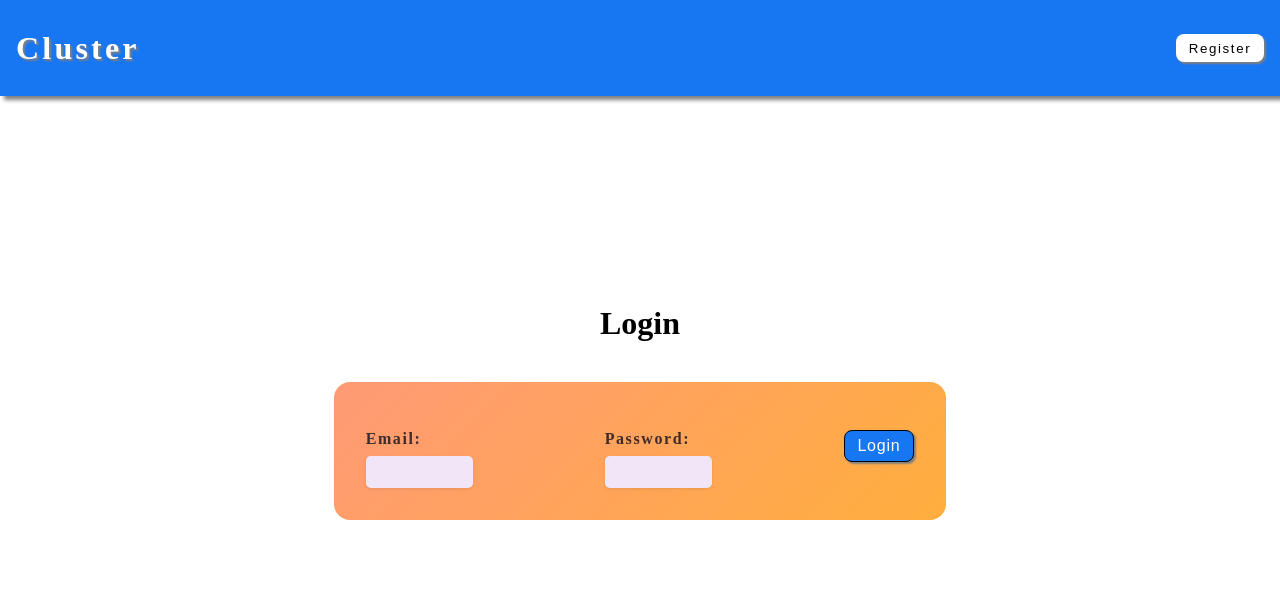
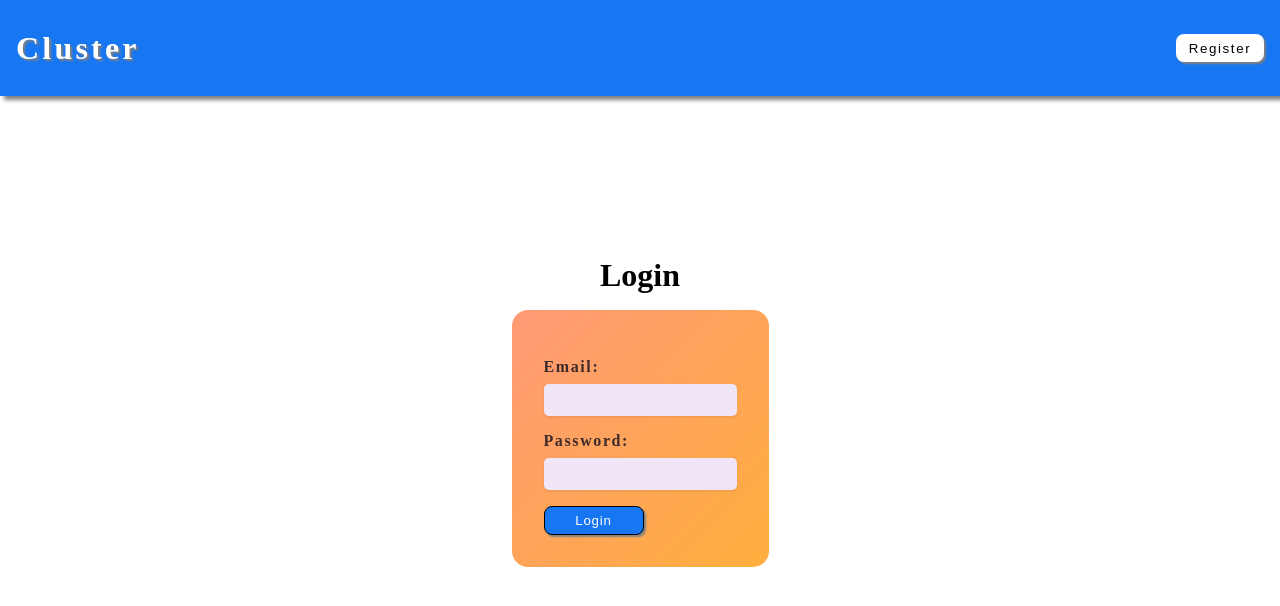
Before and after one commit to Abhinish-Kumar/clusterFrontend, a React (Vite) app: page / in a window 1280 px wide. Shown: the top 606 px of the page. Built offline with nearby package versions, Linux system fonts and the light colour scheme.

Commit message:
Update Notes.css

```diff
--- a/src/components/Notes/Notes.css
+++ b/src/components/Notes/Notes.css
@@ -1,9 +1,3 @@
-/* Base styles for mobile */
-#notes {
-  width: 100%;
-  height: 100vh;
-  padding: 0;
-}
 /* Base styles for mobile */
 #notes {
   width: 100%;
@@ -154,147 +148,3 @@
     width: 48%; /* Ensuring form input and button fit in one line */
   }
 }
-
-#notes header {
-  width: 100%;
-  height: 12vh;
-  background-color: var(--blue-color);
-  display: flex;
-  justify-content: space-between;
-  align-items: center;
-  padding: 1rem; /* Adjusted for consistent padding */
-  color: #fff;
-  text-shadow: 2px 2px 2px grey;
-  letter-spacing: 0.2rem;
-  box-shadow: 4px 4px 4px grey;
-  position: sticky;
-  top: 0;
-  left: 0;
-  right: 0;
-  z-index: 10; /* Ensure it stays on top */
-}
-
-#notes header h1 {
-  font-size: 1.5rem; /* Adjusted for mobile */
-}
-
-#listOdNotesOfUser {
-  width: 100%;
-  padding: 2rem;
-  display: flex;
-  flex-direction: column;
-  gap: 1rem;
-  overflow-y: auto; /* Ensure the content is scrollable on mobile */
-}
-
-#listOdNotesOfUser h2 {
-  font-size: 1.5rem; /* Adjusted font size */
-  font-weight: bold;
-  color: var(--blue-color);
-}
-
-#listOdNotesOfUser p {
-  font-size: 1.2rem; /* Slightly smaller for mobile */
-  color: #333;
-}
-
-#listOdNotesOfUser ul {
-  list-style: none;
-  padding: 0;
-}
-
-#listOdNotesOfUser ul > li {
-  padding: 1.2rem; /* Slightly adjusted padding */
-  border: 1px solid #ccc;
-  border-radius: 8px;
-  margin-bottom: 1rem;
-  background-color: #f9f9f9;
-  font-size: 1.4rem; /* Increased font size for better readability */
-}
-
-#listOdNotesOfUser div {
-  color: red;
-  font-size: 1.2rem;
-}
-
-/* Input & button styling */
-form {
-  display: flex;
-  flex-direction: column;
-  gap: 0.8rem;
-  margin-top: 1.5rem;
-}
-
-form input {
-  padding: 1rem;
-  border: 1px solid #ccc;
-  border-radius: 8px;
-  font-size: 1rem;
-}
-
-form button {
-  padding: 1rem;
-  border: none;
-  border-radius: 8px;
-  background-color: var(--blue-color);
-  color: #fff;
-  font-size: 1rem;
-  cursor: pointer;
-  transition: background-color 0.3s ease;
-}
-
-form button:hover {
-  background-color: #0066cc; /* Slightly darker blue on hover */
-}
-
-/* Media Queries for larger screens */
-
-/* For tablets */
-@media (min-width: 600px) {
-  #listOdNotesOfUser {
-    padding: 3rem;
-  }
-
-  #listOdNotesOfUser h2 {
-    font-size: 1.7rem;
-  }
-
-  #listOdNotesOfUser ul > li {
-    padding: 1.5rem;
-  }
-
-  #notes header h1 {
-    font-size: 2rem; /* Larger header for tablet */
-  }
-}
-
-/* For desktops */
-@media (min-width: 1024px) {
-  #listOdNotesOfUser {
-    max-width: 900px;
-    margin: 0 auto;
-  }
-
-  #listOdNotesOfUser h2 {
-    font-size: 2rem;
-  }
-
-  #listOdNotesOfUser ul > li {
-    padding: 2rem;
-    font-size: 1.4rem;
-  }
-
-  #notes header h1 {
-    font-size: 2.5rem; /* Larger header for desktop */
-  }
-
-  form {
-    flex-direction: row; /* Align form elements side by side on larger screens */
-    gap: 1rem;
-  }
-
-  form input,
-  form button {
-    width: 48%; /* Ensuring form input and button fit in one line */
-  }
-}
```
